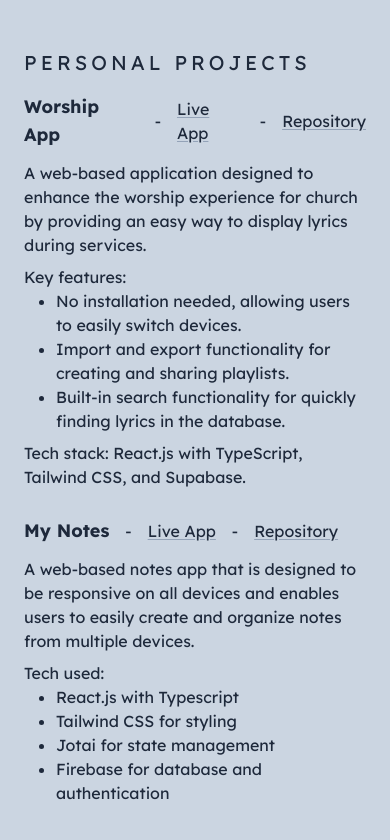
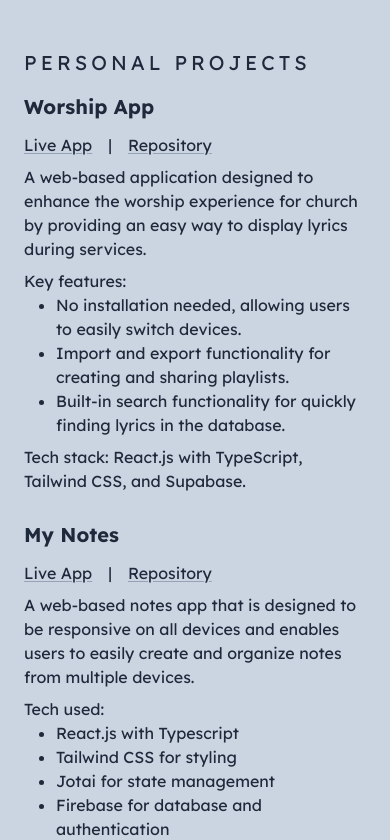
Before and after one commit to roymandev/royman.dev, a Next.js app: page /resume in a window 390 px wide. Shown: the part 1404-2244 px from the top of the page. Built offline with nearby package versions, Linux system fonts and the light colour scheme.

Commit message:
fix: resume section project not responsive

```diff
--- a/src/components/Resume/SectionProjects.tsx
+++ b/src/components/Resume/SectionProjects.tsx
@@ -4,10 +4,10 @@ import BaseSection from '@/components/Resume/BaseSection';
 const SectionProjects = () => (
   <BaseSection title="Personal Projects" className="sm:col-span-2">
     <article className="mb-6 space-y-2">
+      <h2 className="py-1 text-xl font-bold">Worship App</h2>
       <header className="flex items-center gap-4">
-        <h2 className="py-1 text-lg font-bold">Worship App</h2>-
         <CustomLink href="https://worship-app.royman.dev/">Live App</CustomLink>
-        -
+        |
         <CustomLink href="https://github.com/roymandev/worship-app">
           Repository
         </CustomLink>
@@ -16,7 +16,7 @@ const SectionProjects = () => (
         A web-based application designed to enhance the worship experience for
         church by providing an easy way to display lyrics during services.
       </p>
-      <p>
+      <div>
         Key features:
         <ul className="ml-8 list-disc">
           <li>
@@ -30,14 +30,14 @@ const SectionProjects = () => (
             database.
           </li>
         </ul>
-      </p>
+      </div>
       <p>Tech stack: React.js with TypeScript, Tailwind CSS, and Supabase.</p>
     </article>
 
     <article className="space-y-2">
-      <header className="flex items-center gap-4">
-        <h2 className="py-1 text-lg font-bold">My Notes</h2>-
-        <CustomLink href="https://my-notes.royman.dev/">Live App</CustomLink>-
+      <h2 className="py-1 text-xl font-bold">My Notes</h2>
+      <header className="flex items-center gap-x-4">
+        <CustomLink href="https://my-notes.royman.dev/">Live App</CustomLink>|
         <CustomLink href="https://github.com/roymandev/my-notes">
           Repository
         </CustomLink>
@@ -47,7 +47,7 @@ const SectionProjects = () => (
         and enables users to easily create and organize notes from multiple
         devices.
       </p>
-      <p>
+      <div>
         Tech used:
         <ul className="ml-8 list-disc">
           <li>React.js with Typescript</li>
@@ -55,7 +55,7 @@ const SectionProjects = () => (
           <li>Jotai for state management</li>
           <li>Firebase for database and authentication</li>
         </ul>
-      </p>
+      </div>
     </article>
   </BaseSection>
 );
```
